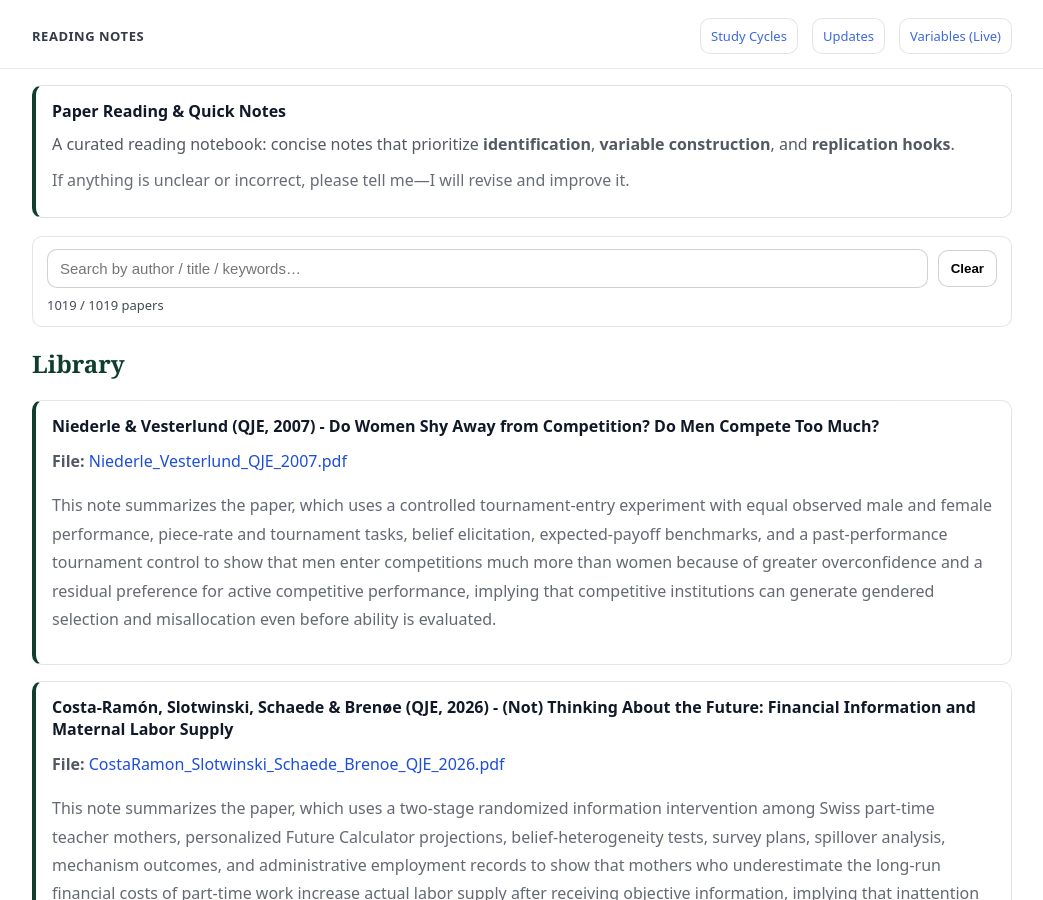
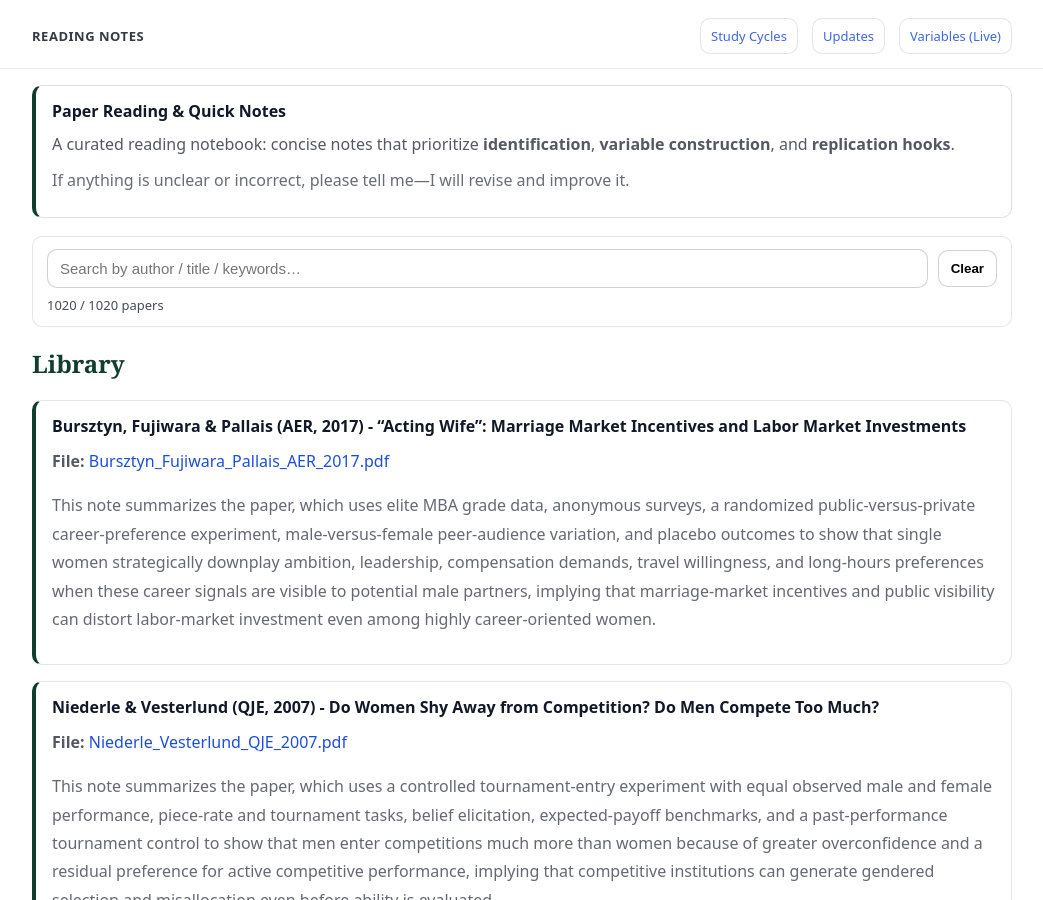
Before and after one commit to yaxinzn/study-archive, a Jekyll site: the page built from reading/index.md, in a window 1280 px wide and 900 px high. Shown: the whole window, without its empty margins (118-1161 px from the left). Built offline with Jekyll 4.4.1, drawn with Linux system fonts in a browser that asks for light colours.

Commit message:
Reading: add/update Bursztyn_Fujiwara_Pallais_AER_2017.pdf

```diff
--- a/_data/reading.yml
+++ b/_data/reading.yml
@@ -1,3 +1,7 @@
+- title: "Bursztyn, Fujiwara & Pallais (AER, 2017) - “Acting Wife”: Marriage Market Incentives and Labor Market Investments"
+  file: "Bursztyn_Fujiwara_Pallais_AER_2017.pdf"
+  desc: "This note summarizes the paper, which uses elite MBA grade data, anonymous surveys, a randomized public-versus-private career-preference experiment, male-versus-female peer-audience variation, and placebo outcomes to show that single women strategically downplay ambition, leadership, compensation demands, travel willingness, and long-hours preferences when these career signals are visible to potential male partners, implying that marriage-market incentives and public visibility can distort labor-market investment even among highly career-oriented women."
+
 - title: "Niederle & Vesterlund (QJE, 2007) - Do Women Shy Away from Competition? Do Men Compete Too Much?"
   file: "Niederle_Vesterlund_QJE_2007.pdf"
   desc: "This note summarizes the paper, which uses a controlled tournament-entry experiment with equal observed male and female performance, piece-rate and tournament tasks, belief elicitation, expected-payoff benchmarks, and a past-performance tournament control to show that men enter competitions much more than women because of greater overconfidence and a residual preference for active competitive performance, implying that competitive institutions can generate gendered selection and misallocation even before ability is evaluated."
```
Also changed, not shown: 1 other file.
